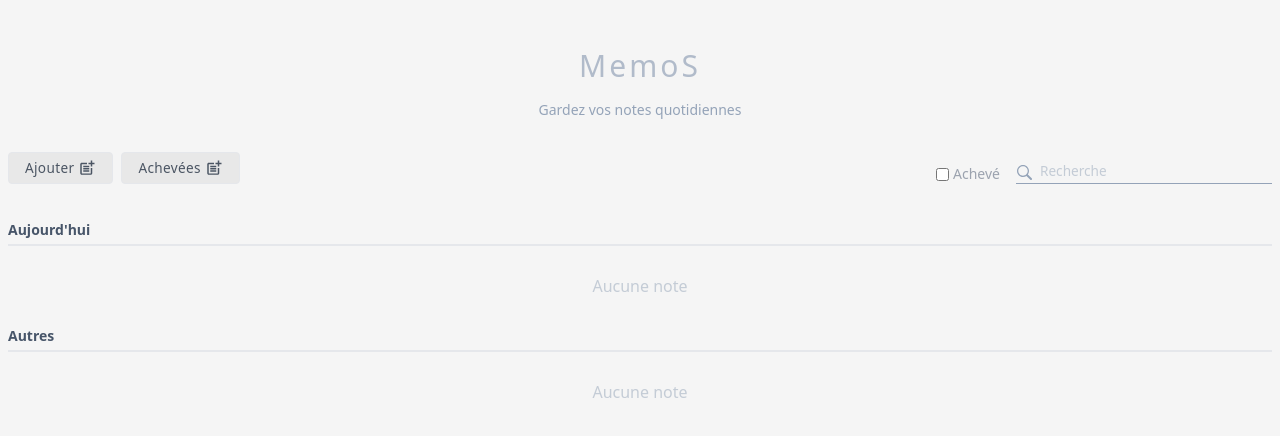
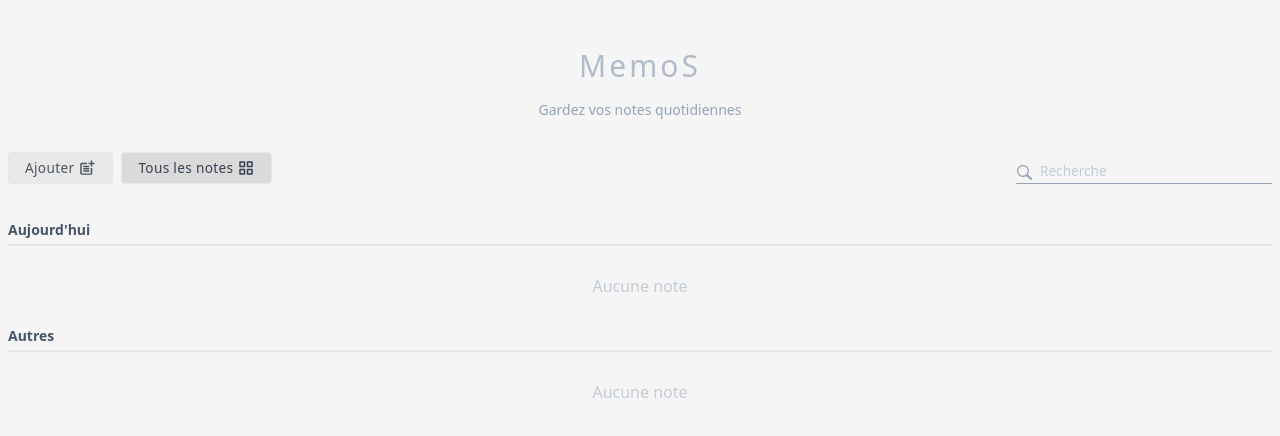
Before and after one commit to D10artef/App-note, a React (Create React App) app: page / in a window 1280 px wide. Shown: the top 436 px of the page. Built offline with nearby package versions, Linux system fonts and the light colour scheme.

Commit message:
Perform filter button by done or not done notes

```diff
--- a/src/App.jsx
+++ b/src/App.jsx
@@ -12,7 +12,6 @@ const STATES = ['all', 'done', 'not_done']
 const App = () => {
   const [notes, setNotes] = useState([])
   const [deletedId, setDeletedId] = useState(null)
-  // const [searchText, setSearchtext] = useState('')
   const [searchFilter, setSearchFilter] = useState({
     text: '',
     state: STATES[0],
@@ -95,7 +94,13 @@ const App = () => {
   }
 
   function filterNotes(data, filter){
-    return data.filter(note => ((note.title.toLowerCase().includes(filter.text.toLowerCase()) || note.content.toLowerCase().includes(filter.text.toLowerCase()))))
+    if(filter.state === STATES[1]){
+      return data.filter(note => ((note.title.toLowerCase().includes(filter.text.toLowerCase()) || note.content.toLowerCase().includes(filter.text.toLowerCase())) && note.done))
+    }else if(filter.state === STATES[2]){
+      return data.filter(note => ((note.title.toLowerCase().includes(filter.text.toLowerCase()) || note.content.toLowerCase().includes(filter.text.toLowerCase())) && !note.done ))
+    }else{
+      return data.filter(note => (note.title.toLowerCase().includes(filter.text.toLowerCase()) || note.content.toLowerCase().includes(filter.text.toLowerCase())))
+    }
   }
 
   function todayNotes(){
@@ -111,7 +116,7 @@ const App = () => {
 
   return (
     <div className='min-h-screen bg-neutral-100 text-zinc-800 dark:bg-[#242432] dark:text-neutral-300'>
-      <Header onOpenAddModal={openAddModal} onSearchFilterChange={handleSearchFilterChange}></Header>
+      <Header onOpenAddModal={openAddModal} onSearchFilterChange={handleSearchFilterChange} state={searchFilter.state}></Header>
       <Modal show={showAddModal} onClose={closeAddModal}>
         <AddNote onSaveNewNote={handleSaveNewNote} onCloseModal={closeAddModal} />
       </Modal>
--- a/src/components/Form.jsx
+++ b/src/components/Form.jsx
@@ -37,3 +37,19 @@ export const InputTime = ({name, value, onChange}) => {
     <input type="time" name={name} id={name}  value={value} onChange={handleChange} className='input-base px-1'/>
   )
 }
+
+export const ButtonStateNote = ({onButtonClick, state, children}) => {
+  let className = 'button-base flex gap-x-1 items-center '
+  if(state === 'note') {
+    className += ' bg-emerald-200/80 text-emerald-700 dark:text-emerald-200 hover:bg-emerald-200 border-emerald-300 dark:bg-emerald-700/70 dark:hover:bg-emerald-700/60'
+  }else if(state === 'not_done'){
+    className += ' text-rose-600 dark:text-rose-200 hover:bg-rose-100 border-rose-200 dark:bg-rose-600/60 dark:hover:bg-rose-600/80'
+  }else {
+    className += ' bg-neutral-300/80 text-gray-700 dark:text-neutral-300 hover:bg-neutral-200 dark:bg-neutral-600/60 dark:hover:bg-neutral-600/90'
+  }
+  return (
+    <button className={className} onClick={onButtonClick}>
+      {children}
+    </button>
+  )
+}
--- a/src/components/Header.jsx
+++ b/src/components/Header.jsx
@@ -1,32 +1,56 @@
 import React from 'react'
-import {MdPostAdd} from 'react-icons/md'
+import { MdPostAdd } from 'react-icons/md'
 import { GoSearch } from 'react-icons/go'
+import { BiGridAlt } from 'react-icons/bi'
+import { MdDoneAll, MdRemoveDone } from 'react-icons/md'
 
-const Header = ({onOpenAddModal, onSearchFilterChange}) => {
+const Header = ({onOpenAddModal, onSearchFilterChange, state}) => {
+  function handleClick(value){
+    onSearchFilterChange('state', value)
+  }
+  const handleChange = (event) => {
+    let {name, value} = event.target
+    onSearchFilterChange(name, value)
+  }
 
-  const handleChange = (event) => {
-    if(event.target.type === 'checkbox'){
-      let {name, checked} = event.target
-      onSearchFilterChange(name, checked)
-    }else{
-      let {name, value} = event.target
-      onSearchFilterChange(name, value)
-    }
+  let stateNoteButton
+  if(state === 'done') {
+    stateNoteButton =
+    <button className='button-base bg-emerald-200/80 text-emerald-700 dark:text-emerald-200 hover:bg-emerald-200 border-emerald-300 dark:bg-emerald-700/70 dark:hover:bg-emerald-700/60 flex gap-x-1 items-center' onClick={()=>handleClick('not_done')}>
+      <span className='hidden xs:inline'>Note achevées</span>
+      <span className='text-lg py-0.5'><MdDoneAll/></span>
+    </button>
+  }else if(state === 'not_done'){
+    stateNoteButton =
+    <button className='button-base bg-rose-100/80 text-rose-600 dark:text-rose-200 hover:bg-rose-100 border-rose-200 dark:bg-rose-600/60 dark:hover:bg-rose-600/80 flex gap-x-1 items-center' onClick={()=>handleClick('all')}>
+      <span className='hidden xs:inline'>Note non achevées</span>
+      <span className='text-lg py-0.5'><MdRemoveDone/></span>
+    </button>
+  }else{
+    stateNoteButton =
+    <button className='button-base bg-neutral-300/80 text-gray-700 dark:text-neutral-300 hover:bg-neutral-200 dark:bg-neutral-600/60 dark:hover:bg-neutral-600/90 flex gap-x-1 items-center' onClick={()=>handleClick('done')}>
+      <span className='hidden xs:inline'>Tous les notes</span>
+      <span className='text-lg py-0.5'><BiGridAlt/></span>
+    </button>
   }
+
   return (
     <div className='pb-2 mb-6'>
       <h1 className='text-3xl text-center pb-4 pt-8 md:pt-12 font-medium text-slate-400/70 tracking-widest dark:text-gray-500'>MemoS</h1>
       <p className='text-center text-sm pb-4 md:pb-8 text-slate-400 dark:text-gray-400'>Gardez vos notes quotidiennes</p>
       <div className='flex items-end justify-between gap-x-3 px-2'>
         <div className="flex gap-x-2">
-          <button className='button-base bg-neutral-200/80 text-gray-600 dark:text-neutral-300 hover:bg-neutral-200 dark:bg-neutral-700/60 dark:hover:bg-neutral-700/90 flex gap-x-1 items-center' onClick={()=>onOpenAddModal()}>Ajouter<span className='text-lg py-0.5'><MdPostAdd/></span></button>
-          <button className='button-base bg-neutral-200/80 text-gray-600 dark:text-neutral-300 hover:bg-neutral-200 dark:bg-neutral-700/60 dark:hover:bg-neutral-700/90 flex gap-x-1 items-center'>Achevées<span className='text-lg py-0.5'><MdPostAdd/></span></button>
+          <button className='button-base bg-neutral-200/80 text-gray-600 dark:text-neutral-300 hover:bg-neutral-200 dark:bg-neutral-700/60 dark:hover:bg-neutral-700/90 flex gap-x-1 items-center' onClick={()=>onOpenAddModal()}>
+            <span className='hidden xs:inline'>Ajouter</span>
+            <span className='text-lg py-0.5'><MdPostAdd/></span></button>
+          {stateNoteButton}
+
         </div>
         <div className='flex gap-x-3 md:gap-x-4 items-end'>
-          <div className='flex items-center gap-x-1'>
+          {/* <div className='flex items-center gap-x-1'>
             <input type="checkbox" name="done" id="done" className='border-none' onChange={handleChange}/>
             <label className='text-sm text-gray-400' htmlFor="done">Achevé</label>
-          </div>
+          </div> */}
           <div className='relative'>
             <input type='text' name='text' className='input-base pl-6 sm:w-64' placeholder='Recherche' maxLength={50} onChange={handleChange}></input>
             <span className='text-slate-400 dark:text-gray-400 absolute top-0 left-0 translate-y-1/2'>
--- a/src/components/Note.jsx
+++ b/src/components/Note.jsx
@@ -19,8 +19,9 @@ const Note = ({note, onToggle, onDelete}) => {
     <div className='rounded overflow-hidden shadow-sm border border-neutral-200 dark:border-none'>
       <header className='px-3 py-2 bg-neutral-200/75  dark:bg-header-card-dark'>
         <p className='text-xtiny md:text-sm font-medium text-slate-700 text-justify  dark:text-gray-200'>{note.title}</p>
-        { note.date === getDateNow() ? '' :
-          <p className='text-[.7rem] font-medium md:text-xs text-indigo-800 dark:text-indigo-400 text-right -tracking-wider pt-1'>{dateToString(note.date)}</p>
+        { note.date === getDateNow() ?
+          <p className='text-[.7rem] font-semibold md:text-xs text-indigo-800 dark:text-indigo-400 text-right -tracking-wider pt-1'> {note.time} </p> :
+          <p className='text-[.7rem] font-semibold md:text-xs text-indigo-800 dark:text-indigo-400 text-right -tracking-wider pt-1'>{dateToString(note.date)}</p>
         }
         </header>
       <main className='px-3 py-2 bg-zinc-100 dark:bg-main-card-dark'>
```
